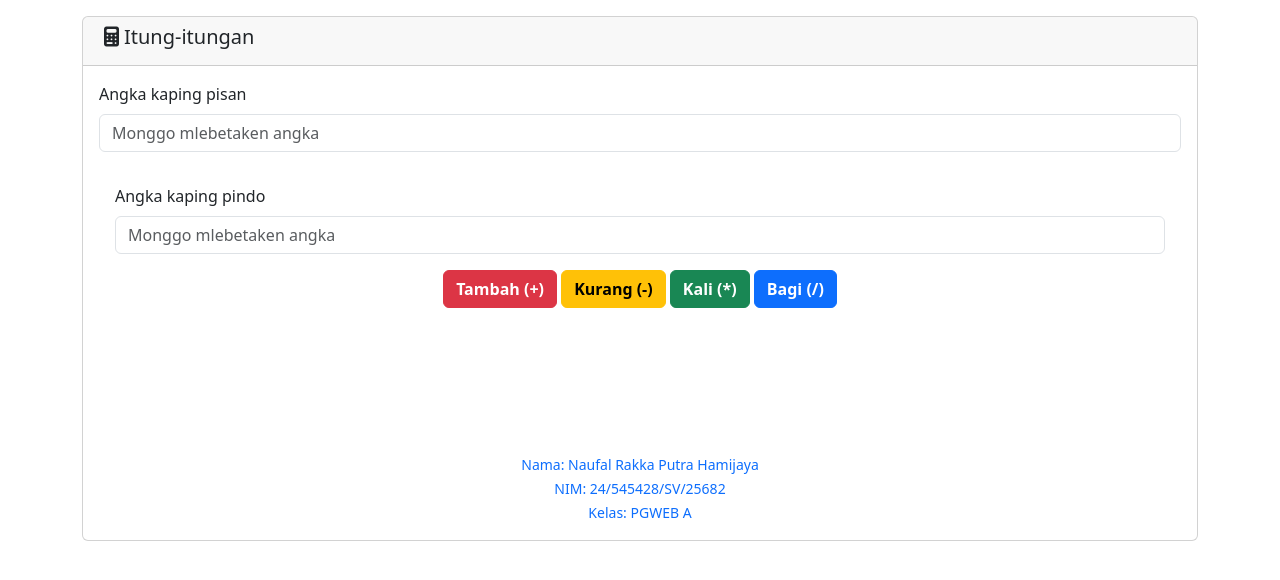
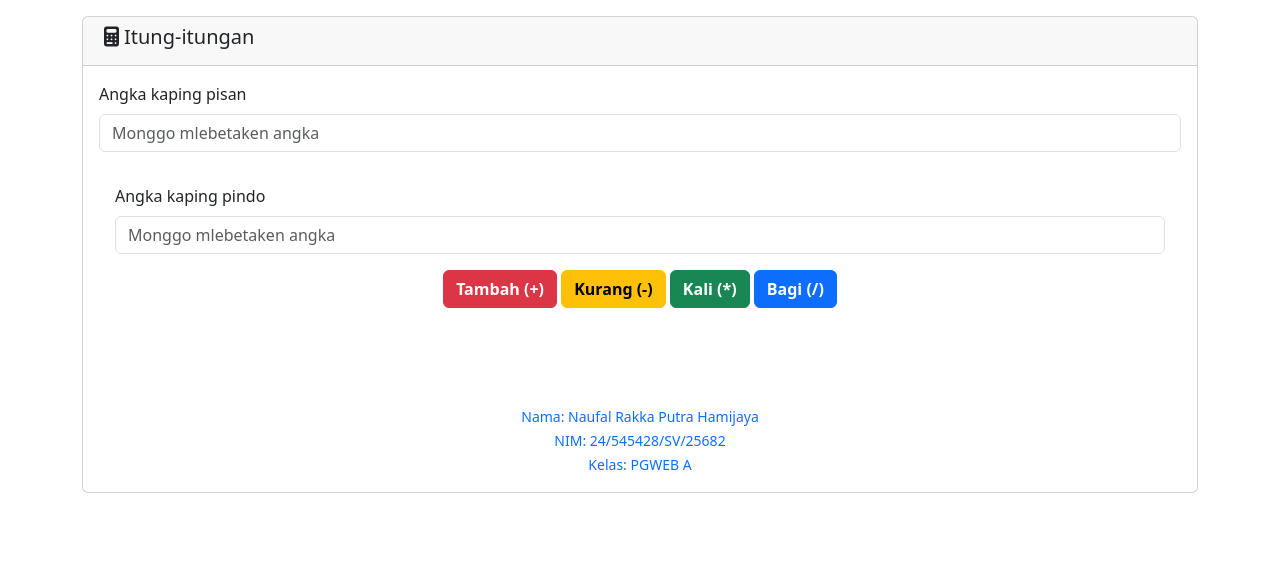
Before and after one commit to naufalrakkaputrahamijaya/pgweb-acara3, a plain HTML site: page index.html in a window 1280 px wide. Drawn offline with nearby package versions, Linux system fonts and the light colour scheme.

Commit message:
Web Javascript Sederhana

```diff
--- a/index.html
+++ b/index.html
@@ -46,7 +46,7 @@
                     </div>
                 </div>
             </div>
-            <div class="row mt-5 text-center">
+            <div class="row text-center">
                 <div class="col">
                     <small class="text-primary">
                         Nama: Naufal Rakka Putra Hamijaya<br>
```
